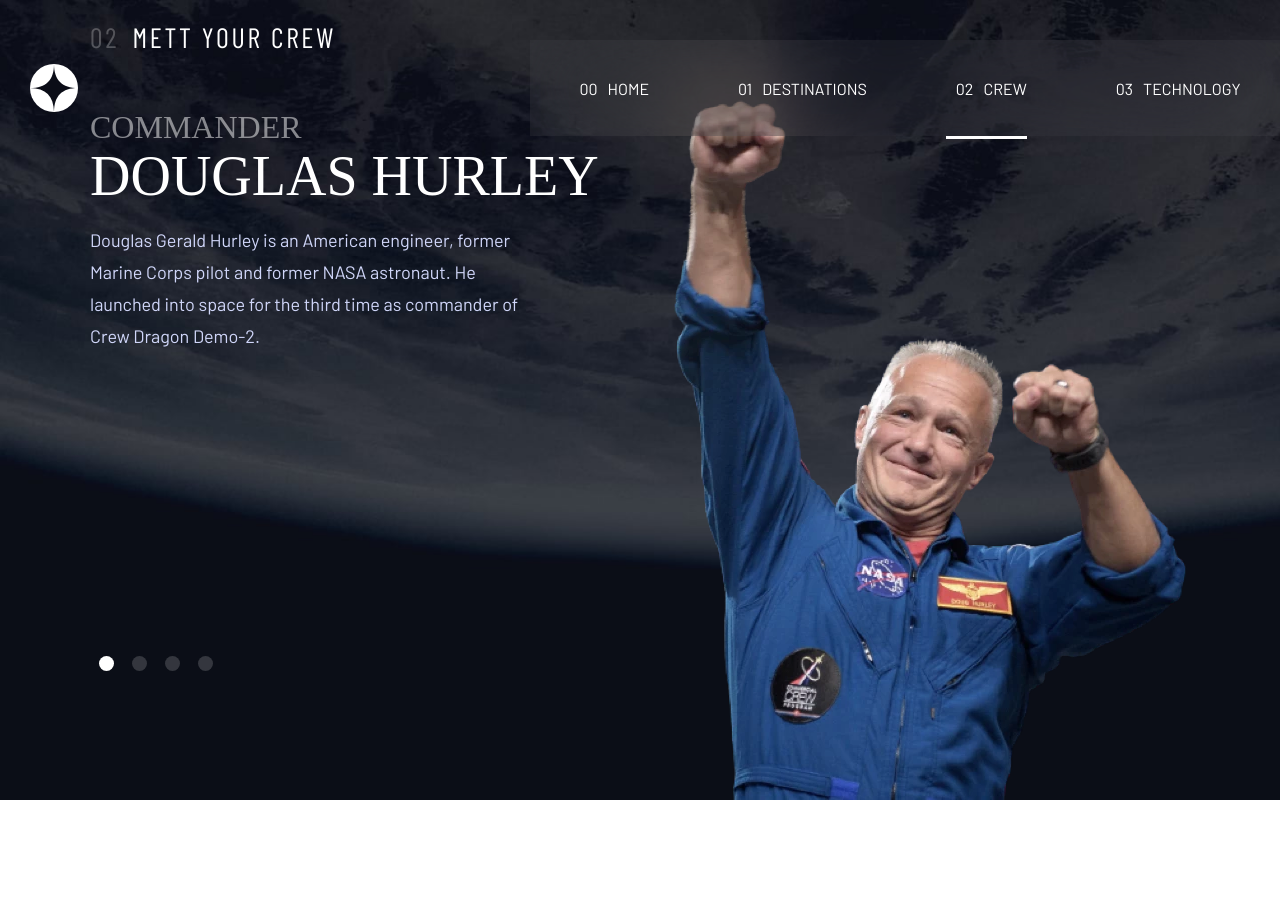
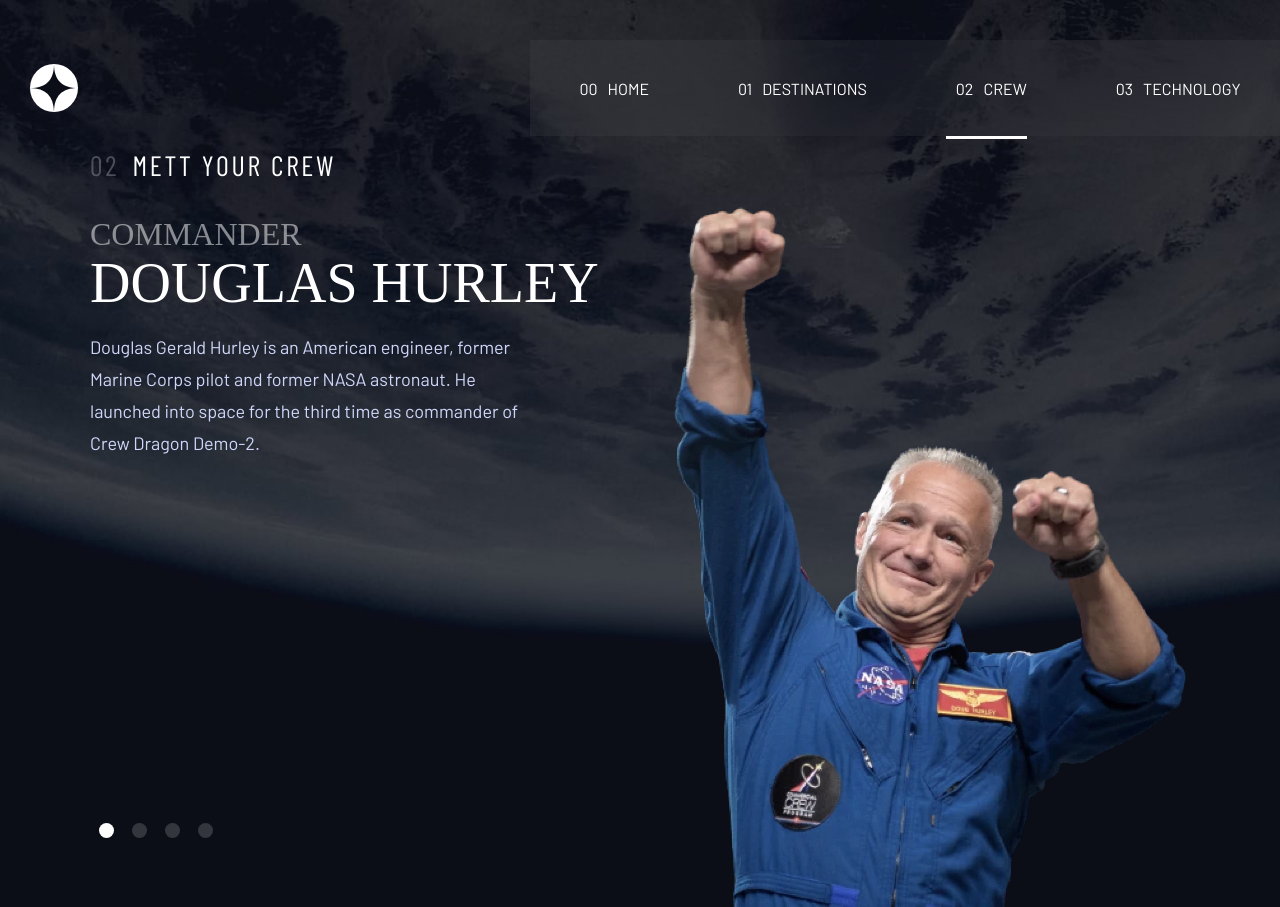
Before and after one commit to Frankiiize/space-react, a React (Create React App) app: page /crew in a window 1280 px wide. Before the commit the page ends 800 px from the top, so only its background shows below. Built offline with nearby package versions, Linux system fonts and the light colour scheme; a web font is replaced by a local one.

Commit message:
ajuste de crew section overlay

```diff
--- a/src/styles/pages/crew.scss
+++ b/src/styles/pages/crew.scss
@@ -121,13 +121,13 @@
 
 @media (min-width:768px){
   .crew__container{
-    padding: 0;
+    padding-top: 135px;
     gap: 0;
     grid-template-columns: 60px 1fr 1fr 60px;
-    grid-template-rows: 60px 1fr 120px;
+    grid-template-rows: 60px 1fr 60px;
     &-title{
+      align-self: center;
       margin: 0;
-      align-self: flex-start;
       grid-column: 2 / 3;
       font-size: $fs-big-headin5;
       padding-left: 30px;
```
